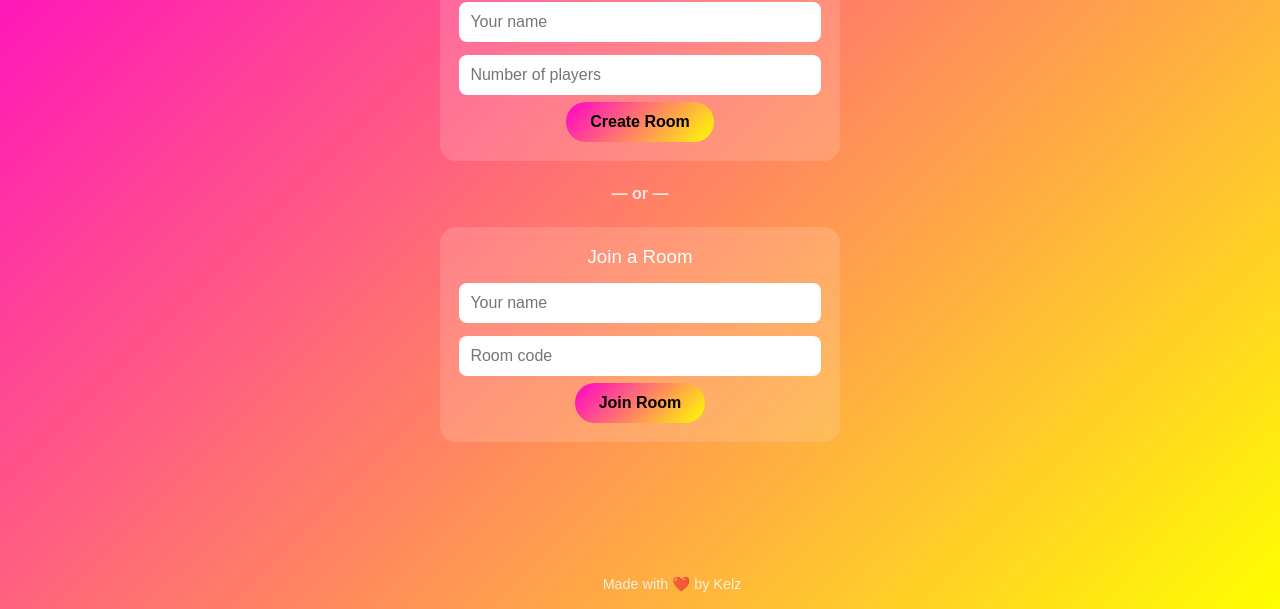
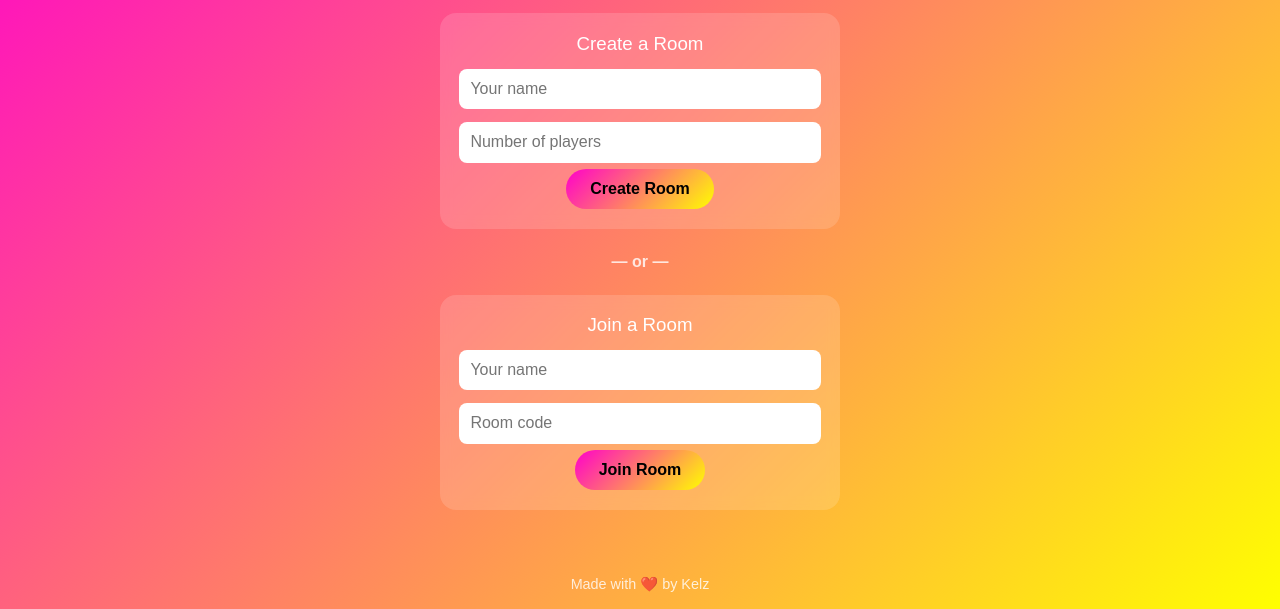
Before and after one commit to kelesetlogelo-tech/Guess-Who-Knows-You-More, a plain HTML site: page index.html in a window 1280 px wide. Shown: the part 191-800 px from the top of the page. Drawn offline with Linux system fonts and the light colour scheme.

Commit message:
style.css

```diff
--- a/style.css
+++ b/style.css
@@ -152,14 +152,19 @@ body.revealPhase-phase {
 }
 
 /* ---- FORCE PAGE VISIBILITY (debug override) ---- */
+/* Correct visibility rules */
 .page {
-  display: none;
+  display: none;                 /* hidden by default */
+  opacity: 0;
+  transition: opacity 0.4s ease;
 }
 
 .page.active {
-  display: block !important;
+  display: flex !important;      /* restore proper layout */
+  flex-direction: column;
+  justify-content: center;
+  align-items: center;
   opacity: 1 !important;
-  visibility: visible !important;
 }
 
 .hidden {
```
